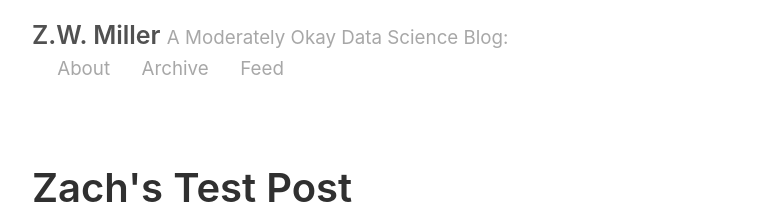
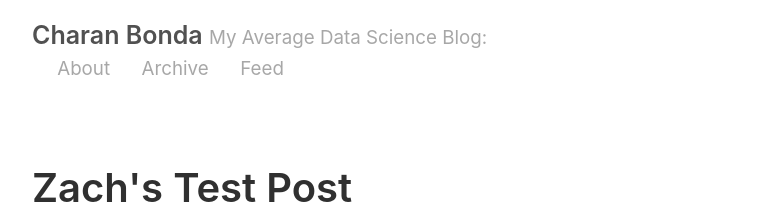
Before and after one commit to charanbonda123/charan-bonda.github.io, a Jekyll site: the page built from index.html, in a window 1280 px wide and 900 px high. Shown: the top 214 px of the window, without its empty margins (258-1021 px from the left). Built offline with Jekyll 4.4.1, drawn with Linux system fonts in a browser that asks for light colours; the list of posts is cut into pages by our own code.

Commit message:
Update _config.yml

```diff
--- a/_config.yml
+++ b/_config.yml
@@ -2,9 +2,9 @@
 permalink:           pretty
 
 # Setup
-title:               Z.W. Miller
-tagline:             A Moderately Okay Data Science Blog
-url:                 http://zwmiller.github.io
+title:               Charan Bonda
+tagline:             My Average Data Science Blog
+url:                 http://charan-bonda.github.io
 paginate:            2
 baseurl:             ""
 
@@ -17,14 +17,14 @@ sass:
 
 # About/contact
 author:
-  name:              Zach Miller
-  url:               https://twitter.com/zaglamir
-  email:             zach@thisismetis.com
+  name:              Charan Bonda
+  url:
+  email:             charan.bonda@gmail.com
 
 # Custom vars
 version:             2.0.0
 github:
-  repo:              https://github.com/zwmiller
+  repo:              https://github.com/charanbonda123
 
 # Gems
 gems:
```
